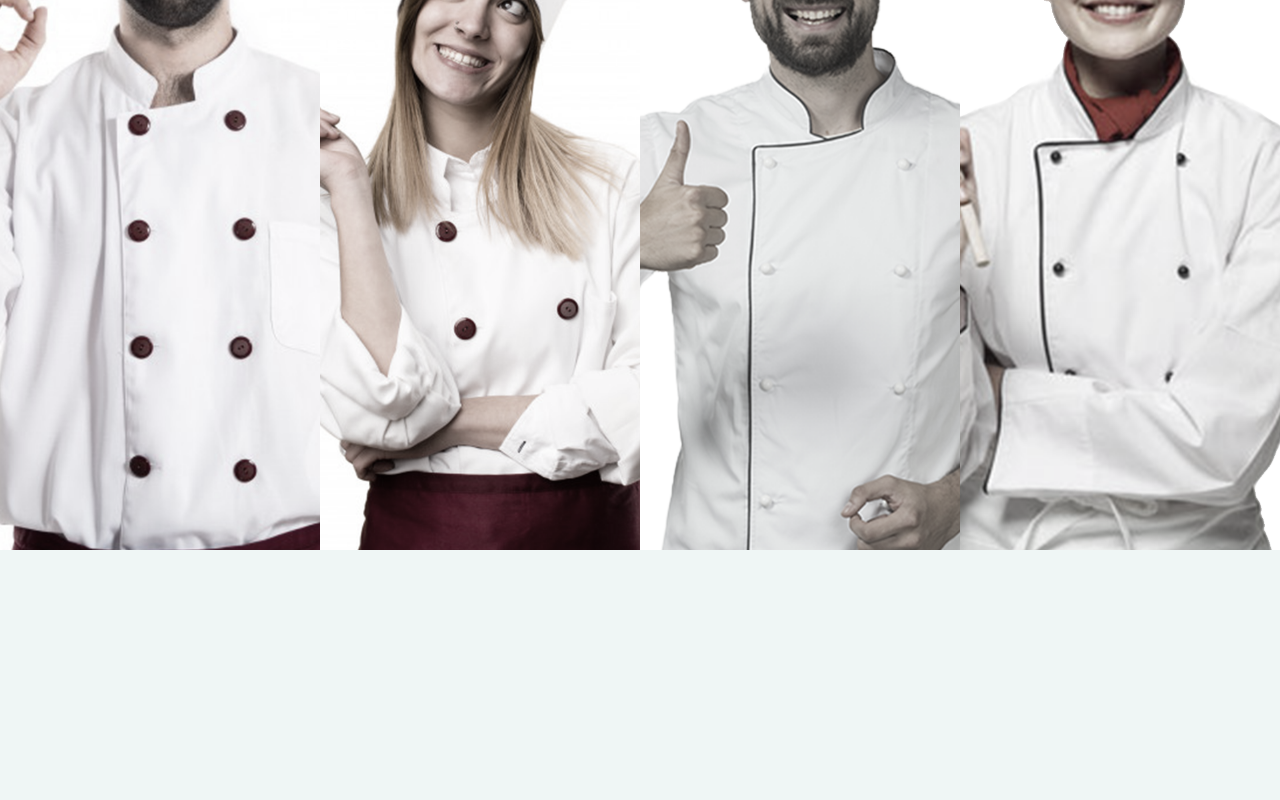
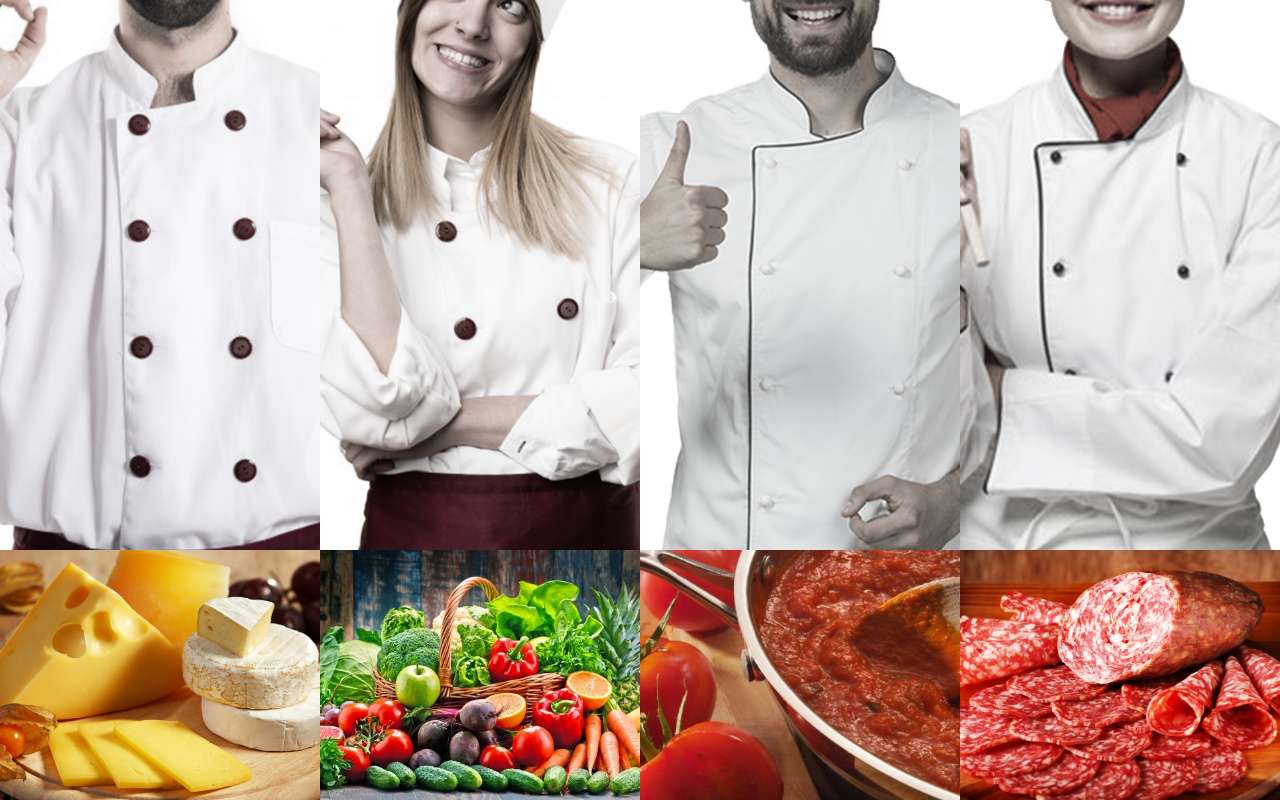
Before and after one commit to alejoalbornoz/WebPizzeria, a plain HTML site: page view/index.html in a window 1280 px wide. Shown: the part 1855-2655 px from the top of the page. Before the commit the page ends 2405 px from the top, so only its background shows below. Drawn offline with Linux system fonts and the light colour scheme.

Commit message:
Agregamos seccion ingredientes

```diff
--- a/css/estilos.css
+++ b/css/estilos.css
@@ -491,3 +491,27 @@ body {
   background-color: transparent;
   transform: scale(1.5);
 }
+
+
+#ingredientes{
+  display: flex;
+  justify-content: center;
+  align-items: center;
+}
+
+.ingre {
+  flex-grow: 1;
+  overflow: hidden;
+  position: relative;
+  height: 250px;
+  max-width: 25%; /* Opcional: si quieres que cada .ingre ocupe el 25% del ancho */
+}
+
+.img-ingre {
+  position: absolute;
+  width: 100%; /* Ocupa todo el ancho del contenedor */
+  height: 100%; /* Ocupa todo el alto del contenedor */
+  left: 50%;
+  transform: translateX(-50%);
+  object-fit: cover; /* Recorta la imagen para que cubra el espacio sin deformarse */
+}
--- a/view/index.html
+++ b/view/index.html
@@ -266,6 +266,41 @@
       </div>
     </section>
 
+    <!-- Ingredientes -->
+     <section id="ingredientes">
+        <div class="ingre">
+          <img src="/img/ingredientes1.jpg" alt="" class="img-ingre">
+          <div class="info-ingre">
+            <p><span class="fas fa-cheese"></span></p>
+            <p>Quesos</p>
+          </div>
+        </div>
+
+        <div class="ingre">
+          <img src="/img/ingredientes2.jpg" alt="" class="img-ingre">
+          <div class="info-ingre">
+            <p><span class="fas fa-leaf"></span></p>
+            <p>Vegetales</p>
+          </div>
+        </div>
+
+        <div class="ingre">
+          <img src="/img/ingredientes3.jpg" alt="" class="img-ingre">
+          <div class="info-ingre">
+            <p><span class="fas fa-fill-drip"></span></p>
+            <p>Salsa</p>
+          </div>
+        </div>
+
+        <div class="ingre">
+          <img src="/img/ingredientes4.jpg" alt="" class="img-ingre">
+          <div class="info-ingre">
+            <p><span class="fas fa-drumstick-bite"></span></p>
+            <p>Carne</p>
+          </div>
+        </div>
+     </section>
+
     <script src="/js/app.js"></script>
   </body>
 </html>
```
